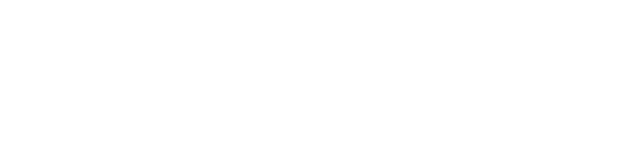
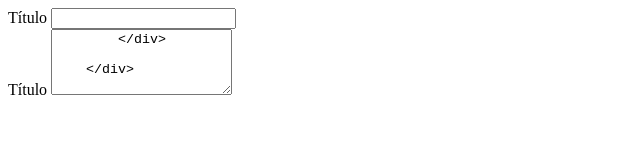
Before and after one commit to Arthursenai/objectPosts, a plain HTML site: page 01 - objectPosts/index.html in a window 1280 px wide. Shown: the whole page, without its empty margins (0-640 px from the left). Drawn offline with Linux system fonts and the light colour scheme.

Commit message:
feat: create post form

```diff
--- a/01 - objectPosts/index.html
+++ b/01 - objectPosts/index.html
@@ -8,7 +8,34 @@
     <title>Objeto</title>
 </head>
 <body>
+    <div id="postForm">
+        <div>
+            <label for="title">Título</label>
+            <input type="text" id="title" name="title" required>
+        </div>
 
+    </div>
+
+        <div>
+            <label for="resume">Título</label>
+            <textarea type="text" id="resume" name="resume" rows="4" required>
+        </div>
+
+    </div>
+
+        <div>
+            <label for="publisher">Título</label>
+            <input type="text" id="publisher" name="publisher" required>
+        </div>
+
+    </div>
+
+        <div>
+            <label for="date">Título</label>
+            <input type="text" id="date" name="date" required>
+        </div>
+
+    </div>
 
 </body>
 </html>
```
